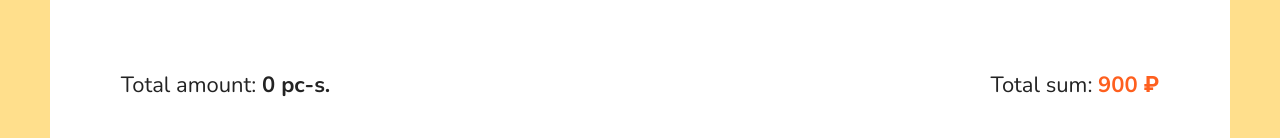
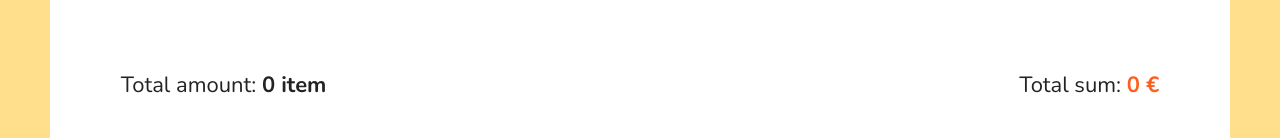
Before and after one commit to andbudha/react-pizza, a React (Create React App) app: page /cart in a window 1280 px wide. Shown: the part 332-470 px from the top of the page. Built offline with nearby package versions, Linux system fonts and the light colour scheme; the HTML template or start-up script is replaced by a standard one.

Commit message:
cart functionality updated

```diff
--- a/src/components/pages/Cart/Cart.jsx
+++ b/src/components/pages/Cart/Cart.jsx
@@ -17,6 +17,10 @@ export const Cart = (props) => {
     />
   ));
   console.log(cartItems);
+
+  const totalSum = cartItems.reduce((acc, curr) => {
+    return acc + curr.price;
+  }, 0);
   return (
     <div className={styles.not_found_box}>
       <div className="cart">
@@ -94,93 +98,19 @@ export const Cart = (props) => {
             <span>Remove all items</span>
           </div>
         </div>
-        <div className="cart__items">
-          {/* <div className="cart__item">
-            <div className="cart__item-img">
-              <img
-                className="pizza-block__image"
-                src="https://dodopizza-a.akamaihd.net/static/Img/Products/Pizza/ru-RU/b750f576-4a83-48e6-a283-5a8efb68c35d.jpg"
-                alt="Pizza"
-              />
-            </div>
-            <div className="cart__item-info">
-              <h3>Сырный цыпленок</h3>
-              <p>тонкое тесто, 26 см.</p>
-            </div>
-            <div className="cart__item-count">
-              <div className="button button--outline button--circle cart__item-count-minus">
-                <svg
-                  width="10"
-                  height="10"
-                  viewBox="0 0 10 10"
-                  fill="none"
-                  xmlns="http://www.w3.org/2000/svg"
-                >
-                  <path
-                    d="M5.92001 3.84V5.76V8.64C5.92001 9.17016 5.49017 9.6 4.96001 9.6C4.42985 9.6 4.00001 9.17016 4.00001 8.64L4 5.76L4.00001 3.84V0.96C4.00001 0.42984 4.42985 0 4.96001 0C5.49017 0 5.92001 0.42984 5.92001 0.96V3.84Z"
-                    fill="#EB5A1E"
-                  ></path>
-                  <path
-                    d="M5.75998 5.92001L3.83998 5.92001L0.959977 5.92001C0.429817 5.92001 -2.29533e-05 5.49017 -2.29301e-05 4.96001C-2.2907e-05 4.42985 0.429817 4.00001 0.959977 4.00001L3.83998 4L5.75998 4.00001L8.63998 4.00001C9.17014 4.00001 9.59998 4.42985 9.59998 4.96001C9.59998 5.49017 9.17014 5.92001 8.63998 5.92001L5.75998 5.92001Z"
-                    fill="#EB5A1E"
-                  ></path>
-                </svg>
-              </div>
-              <b>2</b>
-              <div className="button button--outline button--circle cart__item-count-plus">
-                <svg
-                  width="10"
-                  height="10"
-                  viewBox="0 0 10 10"
-                  fill="none"
-                  xmlns="http://www.w3.org/2000/svg"
-                >
-                  <path
-                    d="M5.92001 3.84V5.76V8.64C5.92001 9.17016 5.49017 9.6 4.96001 9.6C4.42985 9.6 4.00001 9.17016 4.00001 8.64L4 5.76L4.00001 3.84V0.96C4.00001 0.42984 4.42985 0 4.96001 0C5.49017 0 5.92001 0.42984 5.92001 0.96V3.84Z"
-                    fill="#EB5A1E"
-                  ></path>
-                  <path
-                    d="M5.75998 5.92001L3.83998 5.92001L0.959977 5.92001C0.429817 5.92001 -2.29533e-05 5.49017 -2.29301e-05 4.96001C-2.2907e-05 4.42985 0.429817 4.00001 0.959977 4.00001L3.83998 4L5.75998 4.00001L8.63998 4.00001C9.17014 4.00001 9.59998 4.42985 9.59998 4.96001C9.59998 5.49017 9.17014 5.92001 8.63998 5.92001L5.75998 5.92001Z"
-                    fill="#EB5A1E"
-                  ></path>
-                </svg>
-              </div>
-            </div>
-            <div className="cart__item-price">
-              <b>770 ₽</b>
-            </div>
-            <div className="cart__item-remove">
-              <div className="button button--outline button--circle">
-                <svg
-                  width="10"
-                  height="10"
-                  viewBox="0 0 10 10"
-                  fill="none"
-                  xmlns="http://www.w3.org/2000/svg"
-                >
-                  <path
-                    d="M5.92001 3.84V5.76V8.64C5.92001 9.17016 5.49017 9.6 4.96001 9.6C4.42985 9.6 4.00001 9.17016 4.00001 8.64L4 5.76L4.00001 3.84V0.96C4.00001 0.42984 4.42985 0 4.96001 0C5.49017 0 5.92001 0.42984 5.92001 0.96V3.84Z"
-                    fill="#EB5A1E"
-                  ></path>
-                  <path
-                    d="M5.75998 5.92001L3.83998 5.92001L0.959977 5.92001C0.429817 5.92001 -2.29533e-05 5.49017 -2.29301e-05 4.96001C-2.2907e-05 4.42985 0.429817 4.00001 0.959977 4.00001L3.83998 4L5.75998 4.00001L8.63998 4.00001C9.17014 4.00001 9.59998 4.42985 9.59998 4.96001C9.59998 5.49017 9.17014 5.92001 8.63998 5.92001L5.75998 5.92001Z"
-                    fill="#EB5A1E"
-                  ></path>
-                </svg>
-              </div>
-            </div>
-          </div> */}
-          {cartItemList}
-        </div>
+        <div className="cart__items">{cartItemList}</div>
         <div className="cart__bottom">
           <div className="cart__bottom-details">
             <span>
               {' '}
-              Total amount: <b>{cartItems.length} pc-s.</b>{' '}
+              Total amount:{' '}
+              <b>
+                {cartItems.length} {cartItems.length > 1 ? 'items' : 'item'}
+              </b>{' '}
             </span>
             <span>
               {' '}
-              Total sum: <b>900 ₽</b>{' '}
+              Total sum: <b>{totalSum} €</b>{' '}
             </span>
           </div>
           <div className="cart__bottom-buttons">
```
